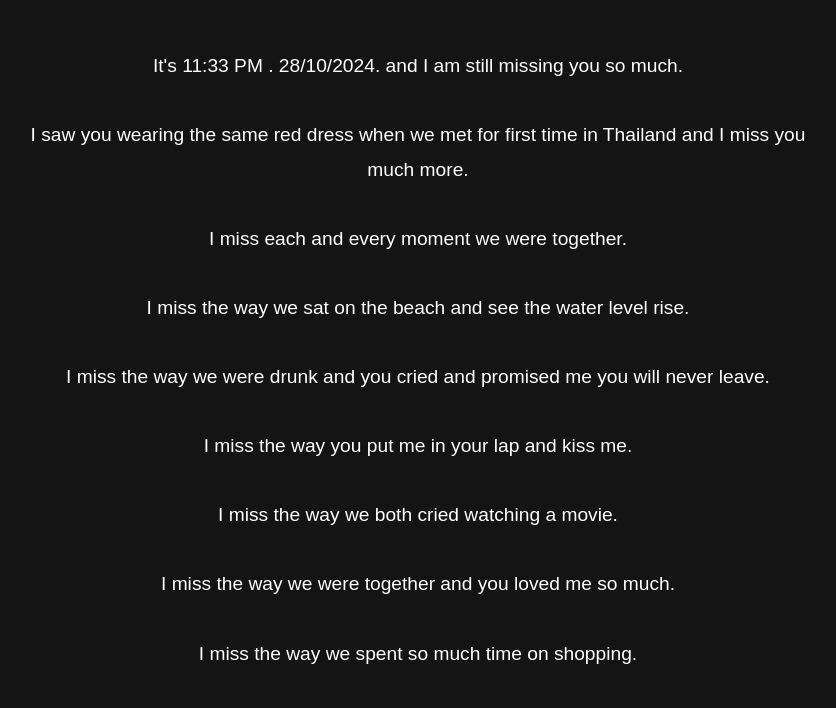
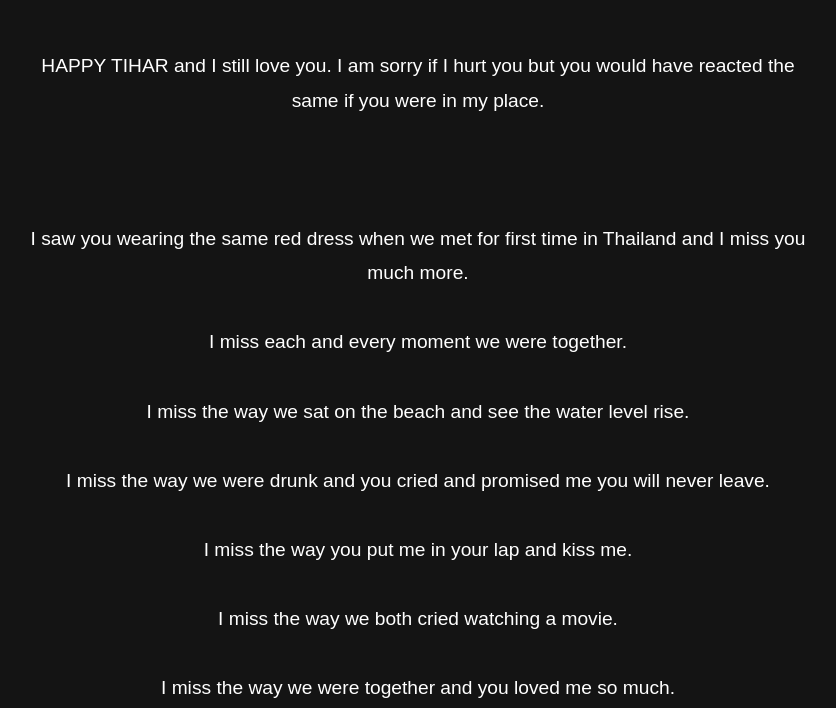
Before and after one commit to shopliley/shopliley.github.io, a plain HTML site: page content/abstract.html in a window 1280 px wide. Shown: the part 92-800 px from the top of the page, without its empty margins (222-1058 px from the left). Drawn offline with Linux system fonts and the light colour scheme.

Commit message:
Update abstract.html

```diff
--- a/content/abstract.html
+++ b/content/abstract.html
@@ -59,7 +59,7 @@
     <div class="container">
         <h2><3</h2>
         <p><p style="text-align: center; white-space: pre-line;">
-    It's 11:33 PM . 28/10/2024. and I am still missing you so much.<br>
+    HAPPY TIHAR and I still love you. I am sorry if I hurt you but you would have reacted the same if you were in my place.<br><br><br>
     I saw you wearing the same red dress when we met for first time in Thailand and I miss you much more.<br>
     I miss each and every moment we were together.<br>
     I miss the way we sat on the beach and see the water level rise.<br>
```
